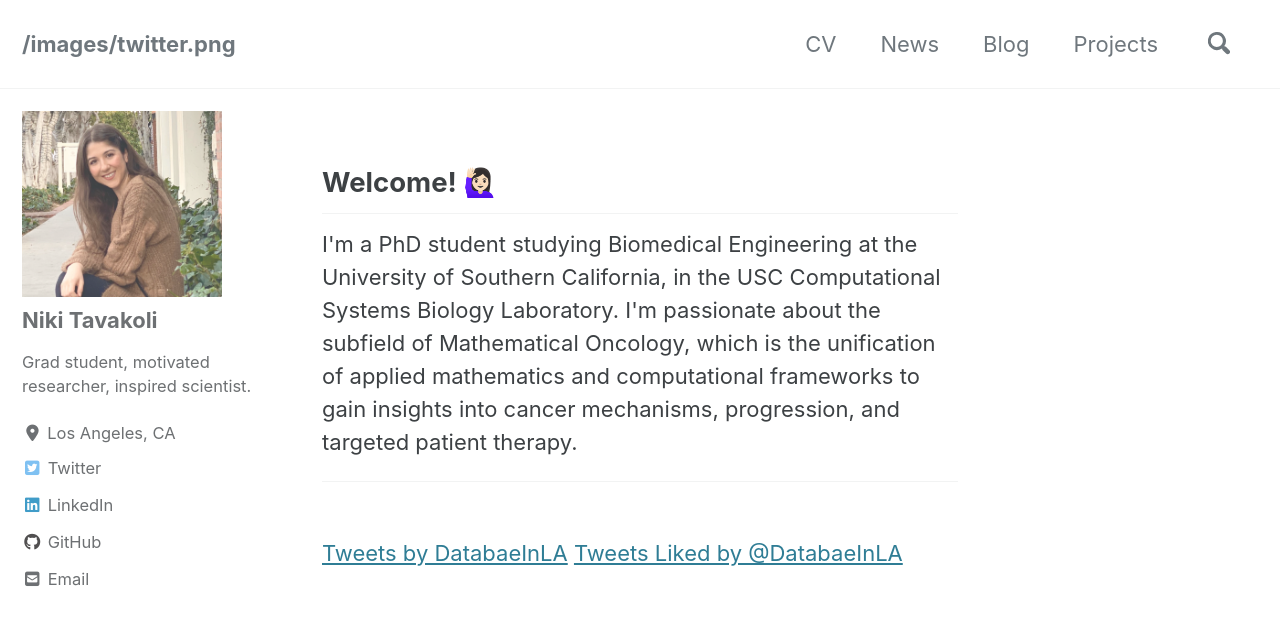
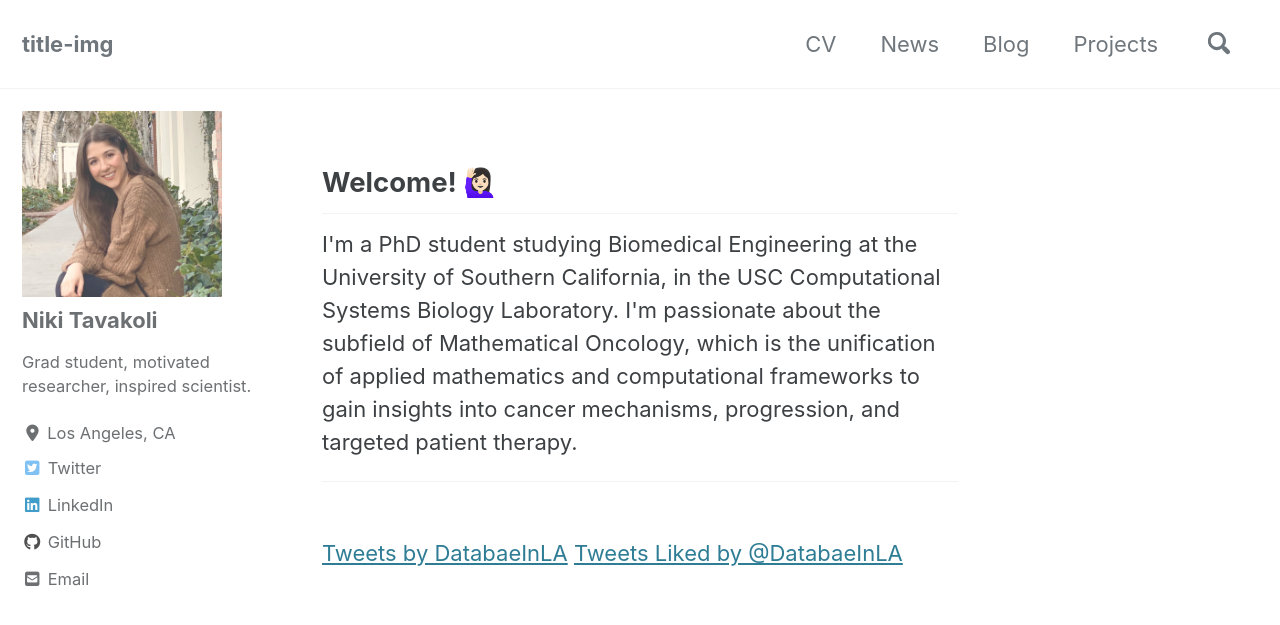
Before and after one commit to nikitavakoli/nikitavakoli.github.io, a Jekyll site: the page built from index.html, in a window 1280 px wide and 900 px high. Shown: the top 625 px of the window. Built offline with Jekyll 4.4.1, drawn with Linux system fonts in a browser that asks for light colours; cached includes are drawn as plain includes; nearby versions of some CDN libraries; the list of posts is cut into pages by our own code; comment, search, counter and statistics services are not loaded.

Commit message:
Update _config.yml

```diff
--- a/_config.yml
+++ b/_config.yml
@@ -16,7 +16,7 @@ minimal_mistakes_skin    : "default" # "air", "aqua", "contrast", "dark", "dirt"
 
 # Site Settings
 locale                   : "en-US"
-title                    : "/images/twitter.png"
+title                    : title-img
 title_separator          : "-"
 subtitle                 : # nothing here
 name                     : "<b>Niki Tavakoli</b>"
@@ -90,6 +90,7 @@ analytics:
     tracking_id          :
     anonymize_ip         : # true, false (default)
 
+title-img: /images/twitter.png
 
 # Site Author
 author:
```
